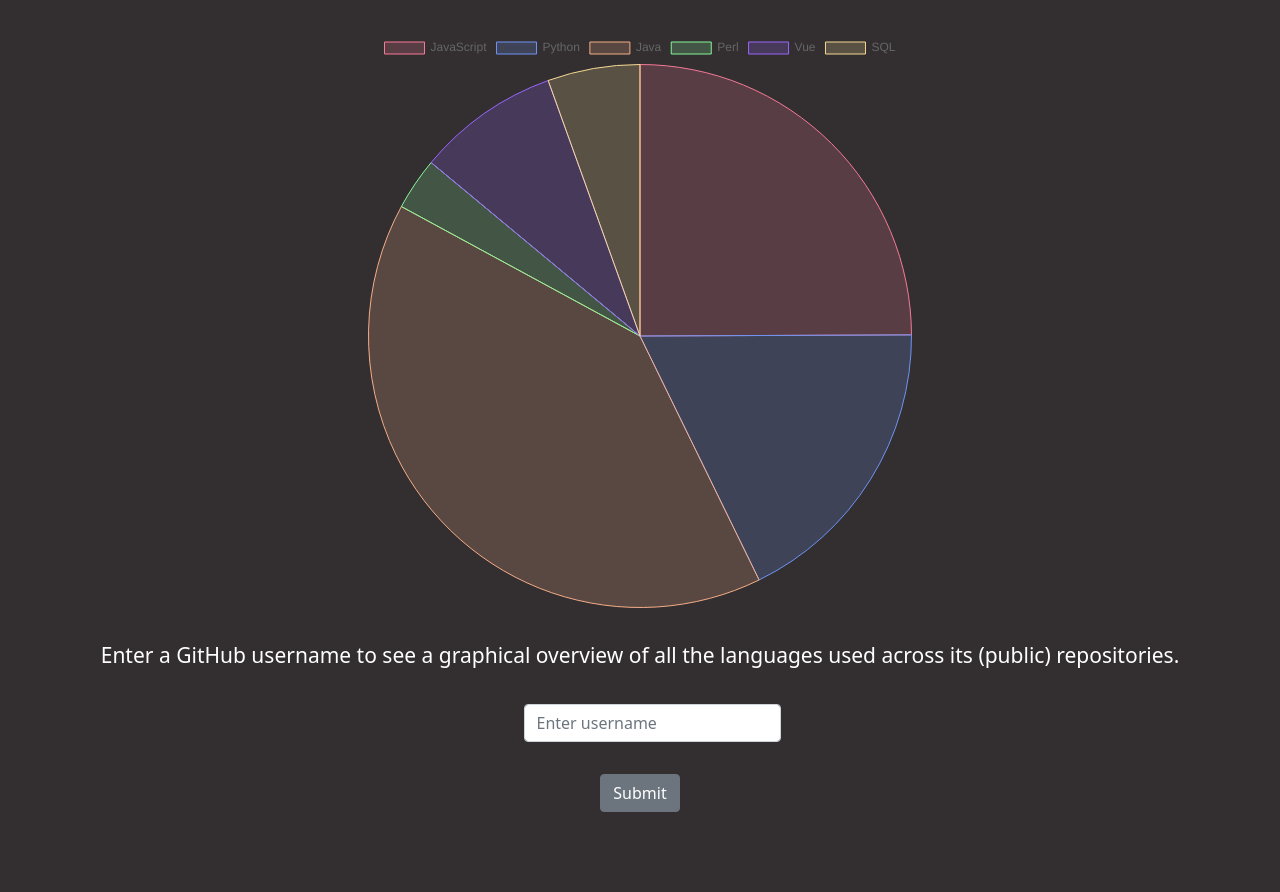
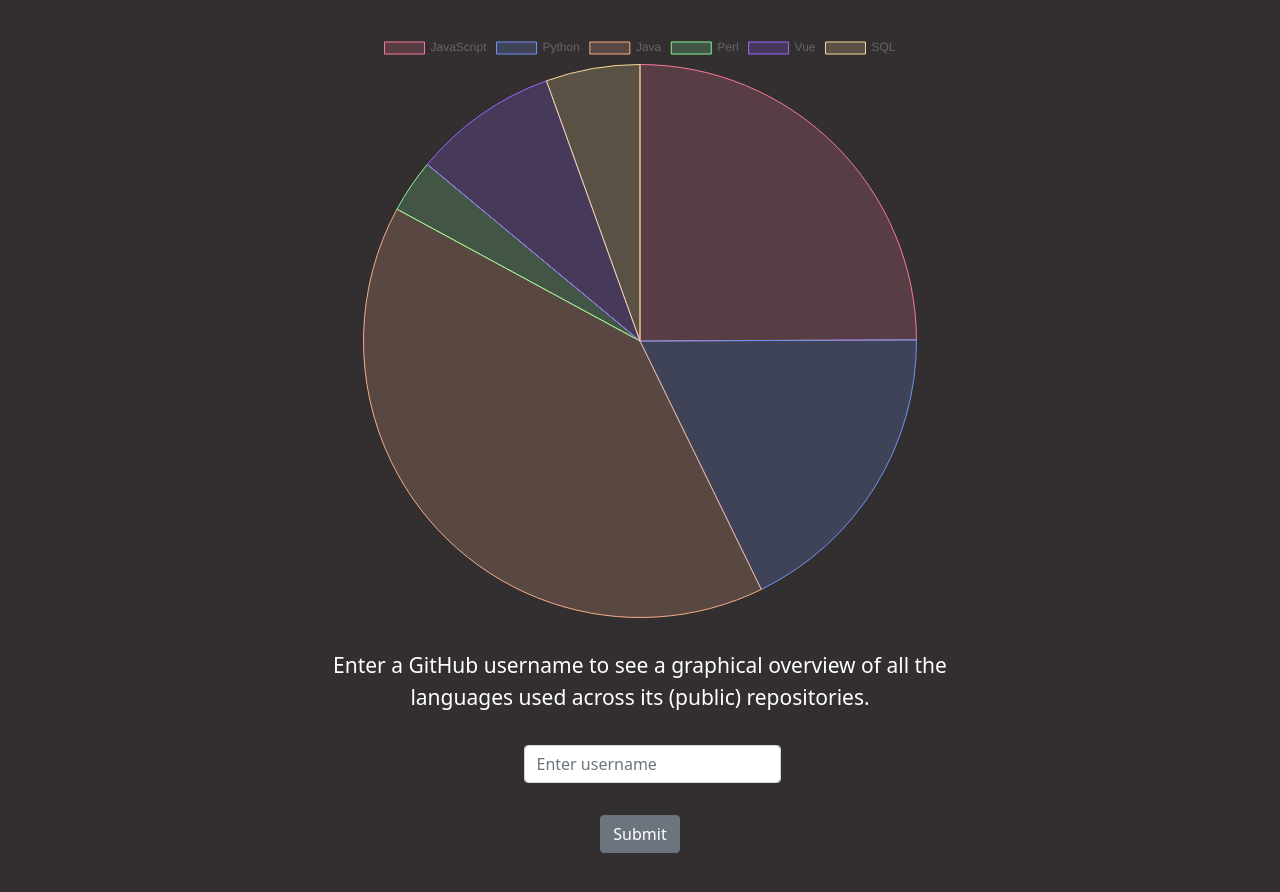
Before and after one commit to sselin-co/github-languages, a React (Create React App) app: page / in a window 1280 px wide. Shown: the top 892 px of the page. Built offline with nearby package versions, Linux system fonts and the light colour scheme.

Commit message:
css change

```diff
--- a/src/App.css
+++ b/src/App.css
@@ -29,7 +29,7 @@ html {
 
 .App-body {
   font-size: calc(10px + 2vmin);
-  /* max-height: 70vh; */
+  max-width: 25em;
 }
 
 .App-link {
@@ -44,8 +44,8 @@ html {
 }
 
 .Graph-container {
-  width: 40rem;
-  height: 40rem;
-  margin: 0 auto;
+  /* width: 25vw; */
+  /* height: 50vh; */
+  /* margin: 0 auto; */
   padding: 2rem;
 }
```
